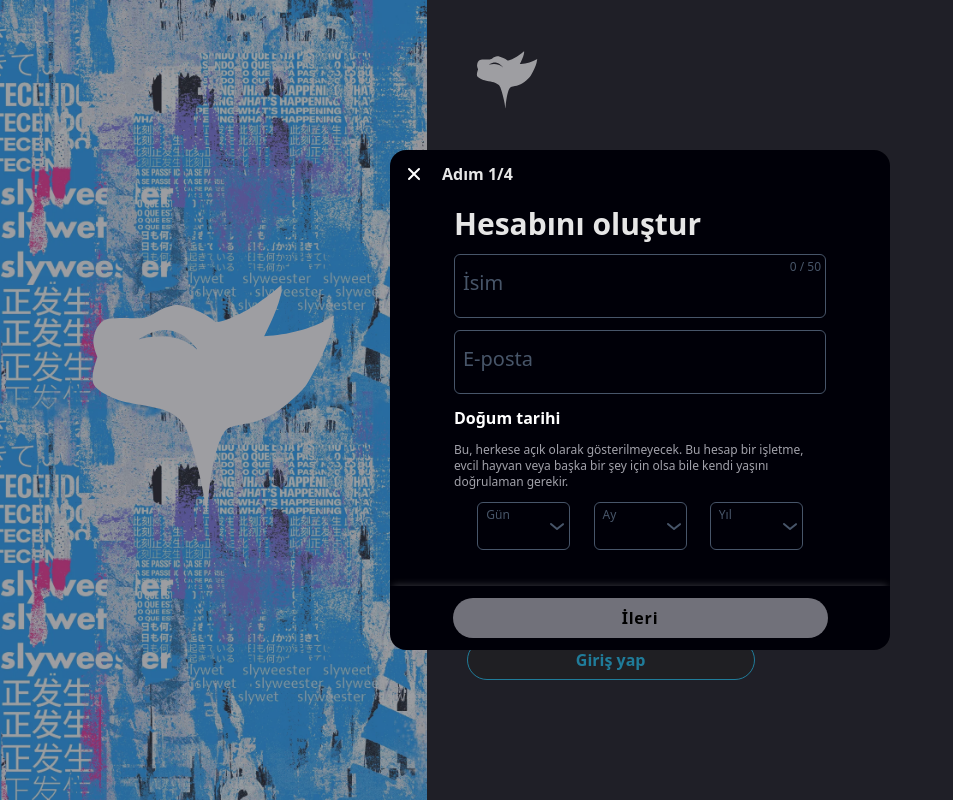
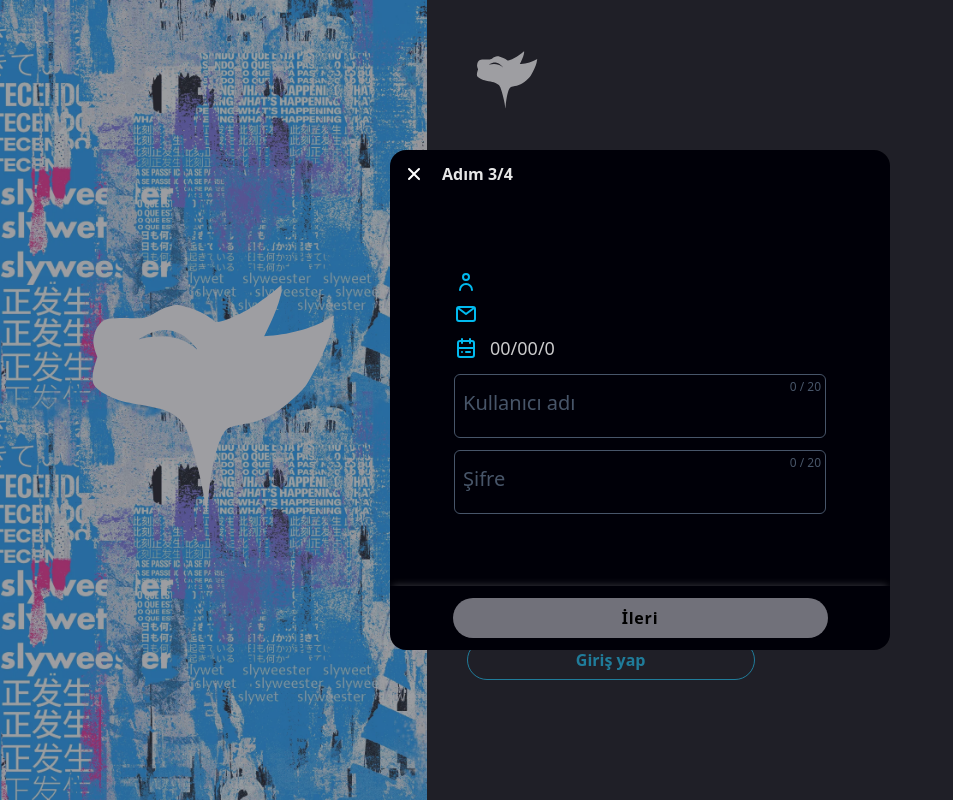
Before and after one commit to boranbatuhan/Slyweester, a Vue app: page / in a window 1280 px wide. Both pictures are taken after a click on the element "Hesap oluştur". Shown: the whole page, without its empty margins (0-953 px from the left). Built offline with nearby package versions, Linux system fonts and the light colour scheme.

Commit message:
create account inputs  limitations

```diff
--- a/src/components/createAccount.vue
+++ b/src/components/createAccount.vue
@@ -8,7 +8,9 @@ const props = defineProps({
     closeModal:Function
 })
 
-const step = ref(1)
+const step = ref(3)
+
+//input form
 const createAccForm=reactive({
     name:"",
     mail:"",
@@ -20,6 +22,7 @@ const createAccForm=reactive({
 
 })
 
+// form focus/antivity
 const formActives=reactive({
     name:false,
     mail:false,
@@ -32,6 +35,14 @@ const formActives=reactive({
 
 })
 
+// input form errors
+const formErrors=reactive({
+    name:false,
+    mail:false,
+    userid:false,
+})
+
+//click elements for focus
 const clickFocus=(id)=>{
     for (const key in formActives) {
     if (key === id) {
@@ -44,6 +55,8 @@ const clickFocus=(id)=>{
     }
   }
 }
+
+//reset all inputs and bools
 const reset=()=>{
     formActives.name=false
     formActives.mail=false
@@ -61,12 +74,71 @@ const reset=()=>{
     createAccForm.userid=""
 }
 
+
+//check input is true
+const formValidate = ()=>{
+    // name check
+    if( createAccForm.name.length > 50)
+    {
+        formErrors.name = true
+    }
+
+    const namePattern = /[^a-zA-ZğüşıöçĞÜŞİÖÇ\s]/g
+    formErrors.name = namePattern.test(createAccForm.name)
+
+    // mail check
+    const emailPattern = /^[^\s@]+@[^\s@]+\.[^\s@]+$/
+    formErrors.mail = !emailPattern.test(createAccForm.mail)
+
+}
+
+// name fix
+const nameFix=()=>{
+    createAccForm.name = createAccForm.name.replace(/[^a-zA-ZğüşıöçĞÜŞİÖÇ\s]/g, '').trim();
+    const namePattern = /[^a-zA-ZğüşıöçĞÜŞİÖÇ\s]/
+    formErrors.name = namePattern.test(createAccForm.name)
+}
+
+//check username
+const checkUsername=()=>{
+    if(createAccForm.userid =='sly')
+    {
+        formErrors.userid=true
+    }
+    else if( createAccForm.userid != 'sly')
+    {
+        formErrors.userid = false
+        step.value++
+    }
+    else{
+        formErrors.userid=false
+        step.value++
+
+    }
+}
+
 const nextStep=()=>{
-    console.log('createAccForm :>> ', createAccForm);
+
     if(step.value<=3)
     {
-    step.value++
+        if(step.value ==1)
+        {
+            formValidate()
+            console.log('createAccForm :>> ', createAccForm);
+            if(formErrors.name == false && formErrors.mail==false)
+            step.value++
 
+        }
+        else if(step.value ==2){
+            step.value++
+
+        }
+        else if(step.value ==3){
+            checkUsername()
+        }
+        else{
+            step.value++
+        }
     }
     else{
         step.value=4
@@ -76,11 +148,9 @@ const goHome=()=>{
     router.push("/home")
 }
 
+// is form empty check
 const checkform = computed(() => {
-
-    return  step.value<=2 ? (createAccForm.name !== "" && createAccForm.mail !== "" && createAccForm.day > 0 && createAccForm.month > 0 && createAccForm.year > 0 ? false : true) : (createAccForm.password !== "" && createAccForm.password.length > 8 ? false : true);
-
-
+    return  step.value<=2 ? (createAccForm.name !== "" && createAccForm.mail !== "" && createAccForm.day > 0 && createAccForm.month > 0 && createAccForm.year > 0 ? false : true) : (createAccForm.password !== "" && createAccForm.password.length > 5 ? false : true);
 });
 
 
@@ -109,16 +179,18 @@ onMounted(()=>{
             <div v-if="step==1" class=" w-full h-full px-2 md:px-16 py-2 md:py-2 flex items-start justify-start gap-6 md:gap-3 flex-col">
                 <p class="text-white/90 font-bold text-3xl">Hesabını oluştur</p>
                 <!-- name Start-->
-                <label @click="clickFocus('name')" :class="{'border-sl-blue':formActives.name==true, 'border-slate-600 ':formActives.name==false}" class="border relative cursor-text w-full group h-16 rounded-md overflow-hidden" for="name">
-                    <p :class="{'leading-4 text-xs text-sl-blue pt-1':formActives.name==true, 'leading-[56px] text-xl text-slate-600':formActives.name==false}" class="select-none px-2 transition-all ">İsim</p>
+                <label @click="clickFocus('name')" :class="{'border-sl-blue':formActives.name==true, 'border-slate-600 ':formActives.name==false , 'border-red-600 text-red-600 ':formErrors.name==true}" class="border relative cursor-text w-full group h-16 rounded-md overflow-hidden" for="name">
+                    <p :class="{'leading-4 text-xs text-sl-blue pt-1':formActives.name==true, 'leading-[56px] text-xl text-slate-600':formActives.name==false, 'border-red-600 text-red-600 ':formErrors.name==true}" class="select-none px-2 transition-all ">İsim</p>
                     <input :class="{'absolute bottom-0 left-0' : formActives.name==true}" @focus="clickFocus('name')" class="outline-none w-full delay-1000 bg-transparent text-white  p-2 " type="text" name="name" id="name" autocomplete="off" maxlength="50" v-model="createAccForm.name">
-                    <p :class="{'text-sl-blue':formActives.name==true, 'text-slate-600':formActives.name==false}"  class="select-none text-xs absolute top-1 right-1">{{ createAccForm.name.length }} / 50 </p>
+                    <p :class="{'text-sl-blue':formActives.name==true, 'text-slate-600':formActives.name==false, 'border-red-600 text-red-600 ':formErrors.name==true}"  class="select-none text-xs absolute top-1 right-1">{{ createAccForm.name.length }} / 50 </p>
+                    <svg v-if="formErrors.name"  @click="nameFix" class="cursor-pointer absolute bottom-2 right-2" width="24" height="24" fill="currentColor" viewBox="0 0 24 24" xmlns="http://www.w3.org/2000/svg">
+                      <path d="m11 4-.5-1-.5 1-1 .125.834.708L9.5 6l1-.666 1 .666-.334-1.167.834-.708L11 4Zm8.334 10.666L18.5 13l-.834 1.666-1.666.209 1.39 1.181L16.833 18l1.666-1.111L20.166 18l-.555-1.944 1.39-1.181-1.667-.209ZM6.667 6.333 6 5l-.667 1.333L4 6.5l1.111.944L4.667 9 6 8.111 7.333 9 6.89 7.444 8 6.5l-1.333-.167ZM3.414 17c0 .534.208 1.036.586 1.414L5.586 20c.378.378.88.586 1.414.586.534 0 1.036-.208 1.414-.586L20 8.414c.378-.378.586-.88.586-1.414 0-.534-.208-1.036-.586-1.414L18.414 4c-.756-.756-2.072-.756-2.828 0L4 15.586c-.378.378-.586.88-.586 1.414ZM17 5.414 18.586 7 15 10.586 13.414 9 17 5.414Z"></path>
+                    </svg>
                 </label>
                 <!-- name End-->
-
                 <!-- mail Start-->
-                <label @click="clickFocus('mail')" :class="{'border-sl-blue':formActives.mail==true, 'border-slate-600 ':formActives.mail==false}" class="border relative cursor-text w-full group h-16 rounded-md overflow-hidden" for="mail">
-                    <p :class="{'leading-4 text-xs text-sl-blue pt-1':formActives.mail==true, 'leading-[56px] text-xl text-slate-600':formActives.mail==false}" class="select-none px-2 transition-all ">E-posta</p>
+                <label @click="clickFocus('mail')" :class="{'border-sl-blue':formActives.mail==true, 'border-slate-600 ':formActives.mail==false , 'border-red-600 text-red-600 ':formErrors.mail==true}" class="border relative cursor-text w-full group h-16 rounded-md overflow-hidden" for="mail">
+                    <p :class="{'leading-4 text-xs text-sl-blue pt-1':formActives.mail==true, 'leading-[56px] text-xl text-slate-600':formActives.mail==false , 'border-red-600 text-red-600 ':formErrors.mail==true}" class="select-none px-2 transition-all ">E-posta</p>
                     <input :class="{'absolute bottom-0 left-0' : formActives.mail==true}" @focus="clickFocus('mail')" class="outline-none w-full delay-1000 bg-transparent text-white  p-2 " type="email" name="mail" id="mail" autocomplete="off"  v-model="createAccForm.mail">
                 </label>
                 <!-- mail End-->
@@ -212,16 +284,18 @@ onMounted(()=>{
                 </ul>
                 <!-- user accepted info End -->
             <!-- user id @ Start -->
-            <label @click="clickFocus('userid')" :class="{'border-sl-blue':formActives.userid==true, 'border-slate-600 ':formActives.userid==false}" class="border shrink-0 relative cursor-text w-full group h-16 rounded-md overflow-hidden" for="userid">
-                <p :class="{'leading-4 text-xs text-sl-blue pt-1':formActives.userid==true, 'leading-[56px] text-xl text-slate-600':formActives.userid==false}" class="select-none px-2 transition-all ">Kullanıcı adı</p>
-                <input :class="{'absolute bottom-0 left-0' : formActives.userid==true}" @focus="clickFocus('userid')" class="outline-none w-full delay-1000 bg-transparent text-white  p-2 " type="text" name="userid" id="userid" autocomplete="off" maxlength="50" v-model="createAccForm.userid">
+            <label @click="clickFocus('userid')" :class="{'border-sl-blue':formActives.userid==true, 'border-slate-600 ':formActives.userid==false, 'border-red-600 text-red-600 ':formErrors.userid==true}" class="border shrink-0 relative cursor-text w-full group h-16 rounded-md overflow-hidden" for="userid">
+                <p :class="{'leading-4 text-xs text-sl-blue pt-1':formActives.userid==true, 'leading-[56px] text-xl text-slate-600':formActives.userid==false,'border-red-600 text-red-600 ':formErrors.userid==true}" class="select-none px-2 transition-all ">Kullanıcı adı</p>
+                <input :class="{'absolute bottom-0 left-0' : formActives.userid==true}" @focus="clickFocus('userid')" class="outline-none w-full delay-1000 bg-transparent text-white  p-2 " type="text" name="userid" id="userid" autocomplete="off" maxlength="20" v-model="createAccForm.userid">
+                <p :class="{'text-sl-blue':formActives.userid==true, 'text-slate-600':formActives.userid==false, 'border-red-600 text-red-600 ':formErrors.userid==true}"  class="select-none text-xs absolute top-1 right-1">{{ createAccForm.userid.length }} / 20 </p>
             </label>
             <!-- user id @ End -->
 
             <!-- password Start-->
             <label @click="clickFocus('password')" :class="{'border-sl-blue':formActives.password==true, 'border-slate-600 ':formActives.password==false}" class="border shrink-0 relative cursor-text w-full group h-16 rounded-md overflow-hidden" for="password">
                 <p :class="{'leading-4 text-xs text-sl-blue pt-1':formActives.password==true, 'leading-[56px] text-xl text-slate-600':formActives.password==false}" class="select-none px-2 transition-all ">Şifre</p>
-                <input :class="{'absolute bottom-0 left-0' : formActives.password==true}" @focus="clickFocus('password')" class="outline-none w-full delay-1000 bg-transparent text-white  p-2 " type="password" name="password" id="password" autocomplete="off" maxlength="50" v-model="createAccForm.password">
+                <input :class="{'absolute bottom-0 left-0' : formActives.password==true}" @focus="clickFocus('password')" class="outline-none w-full delay-1000 bg-transparent text-white  p-2 " type="password" name="password" id="password" autocomplete="off" maxlength="20" v-model="createAccForm.password">
+                <p :class="{'text-sl-blue':createAccForm.password.length > 6, 'text-slate-600':formActives.password==false,'text-slate-600':createAccForm.password.length < 6, 'border-red-600 text-red-600 ':formErrors.password==true}"  class="select-none text-xs absolute top-1 right-1">{{ createAccForm.password.length }} / 20 </p>
             </label>
             <!-- password End-->
 
@@ -230,8 +304,8 @@ onMounted(()=>{
 
             <!-- PAGE4 result  Start-->
             <div v-if="step==4" class=" w-full h-full px-2 md:px-16 py-2 md:py-2 flex items-start justify-start gap-6 md:gap-3 flex-col ">
-                <div class="w-full h- relative ">
-                    <img draggable="false" loading="eager" class=" w-full h-full mix-blend-screen" src="/src/assets/confetti.gif" alt="confetti">
+                <div class="w-full h-full relative ">
+                    <img draggable="false" loading="lazy" class=" w-full h-full mix-blend-screen" src="/src/assets/confetti.gif" alt="confetti">
                     <h1 class="text-white/90 absolute bottom-0 left-0 bg-gradient-to-t from-sl-black via-sl-black to-transparent py-10 w-full text-center select-none text-3xl font-bold"> <strong class="text-sl-blue">Slyweester</strong>'a hoşgeldin</h1>
                 </div>
             </div>
--- a/src/router/views/LoginPage.vue
+++ b/src/router/views/LoginPage.vue
@@ -79,7 +79,7 @@ fill="#ffffff" stroke="none">
             <!-- button create End -->
             <p class="text-white font-bold text-sm my-1">Zaten bir hesabın var mı?</p>
             <!-- button login Start -->
-            <div @click="modalName='login'" class="w-72 select-none cursor-pointer hover:saturate-[.75] h-10 mb-1 px-2 py-1 bg-black hover:bg-sl-blue/10 border border-sl-blue text-sl-blue font-bold rounded-full flex items-center justify-center">
+            <div @click="modalName='login'" class="w-72 select-none cursor-pointer hover:saturate-[.75] h-10 mb-1 px-2 py-1 bg-sl-black hover:bg-sl-blue/10 border border-sl-blue text-sl-blue font-bold rounded-full flex items-center justify-center">
                 <p>Giriş yap</p>
             </div>
             <!-- button login End -->
```
Also changed, not shown: src/router/views/SlywerifyPage.vue (+4 -4 lines).
